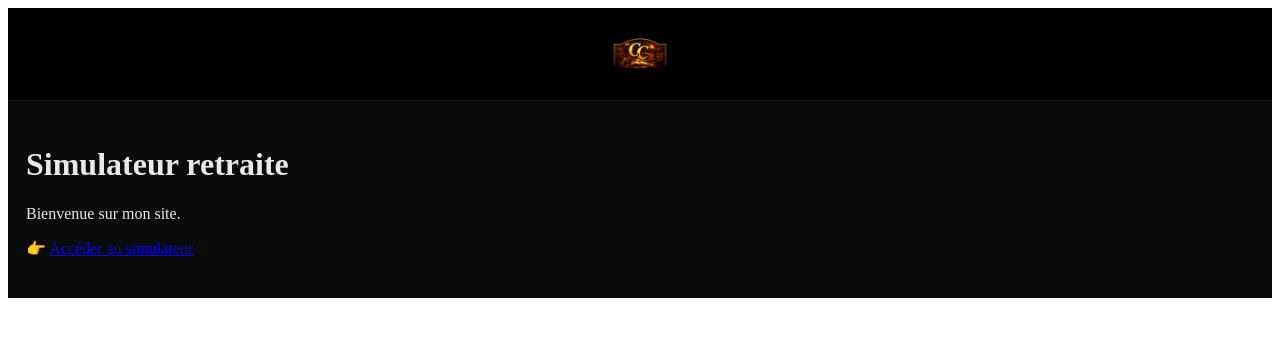
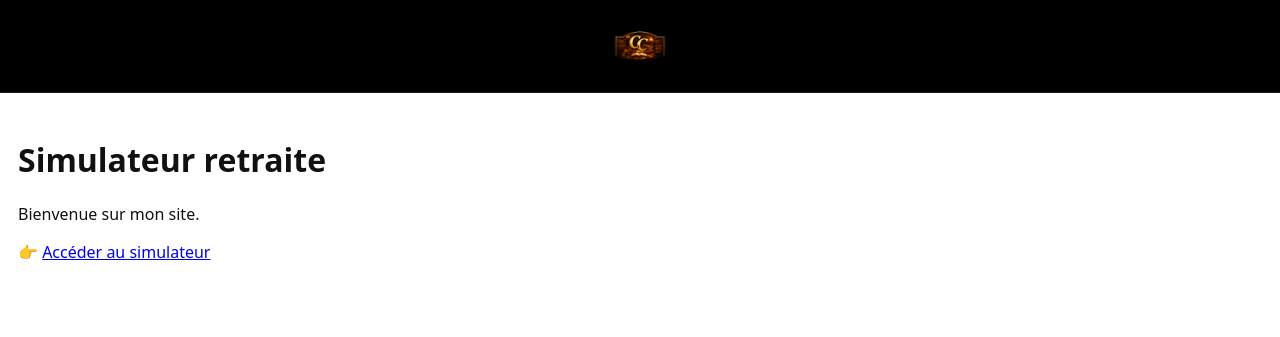
Before and after one commit to Romain-Borie/bibliotheque_CC.com, a Jekyll site: the page built from index.md, in a window 1280 px wide. Shown: the top 337 px of the page. Built offline with Jekyll 4.4.1, drawn with Linux system fonts in a browser that asks for light colours.

Commit message:
Update site.css

```diff
--- a/assets/css/site.css
+++ b/assets/css/site.css
@@ -1,19 +1,22 @@
-/* Barre horizontale noire + logo */
+/* ----- Styles du header uniquement ----- */
 .topbar {
   position: sticky; top: 0; z-index: 1000;
-  background: #000; border-bottom: 1px solid #1a1a1a;
+  background: #000;            /* NOIR uniquement pour la barre */
+  border-bottom: 1px solid #1a1a1a;
 }
 .topbar-inner {
   height: 76px; padding: 8px 16px;
   display: flex; align-items: center; justify-content: center;
 }
-.brand-img { height: 60px; width: auto; display: block; object-fit: contain; }
-
-/* Zone contenu */
-.content { padding: 24px 18px; color: #e9e9e9; background: #0b0b0b; }
-
-/* Responsive */
+.brand-img {
+  height: 56px; width: auto; display: block; object-fit: contain;
+}
 @media (max-width: 640px) {
   .topbar-inner { height: 64px; }
-  .brand-img { height: 48px; }
+  .brand-img    { height: 44px; }
 }
+
+/* ----- Contenu de page : fond BLANC ----- */
+body { margin: 0; background: #fff; color: #111;
+       font-family: system-ui, -apple-system, "Segoe UI", Roboto, Arial, "Noto Sans"; }
+.content { padding: 24px 18px 56px; }
```
